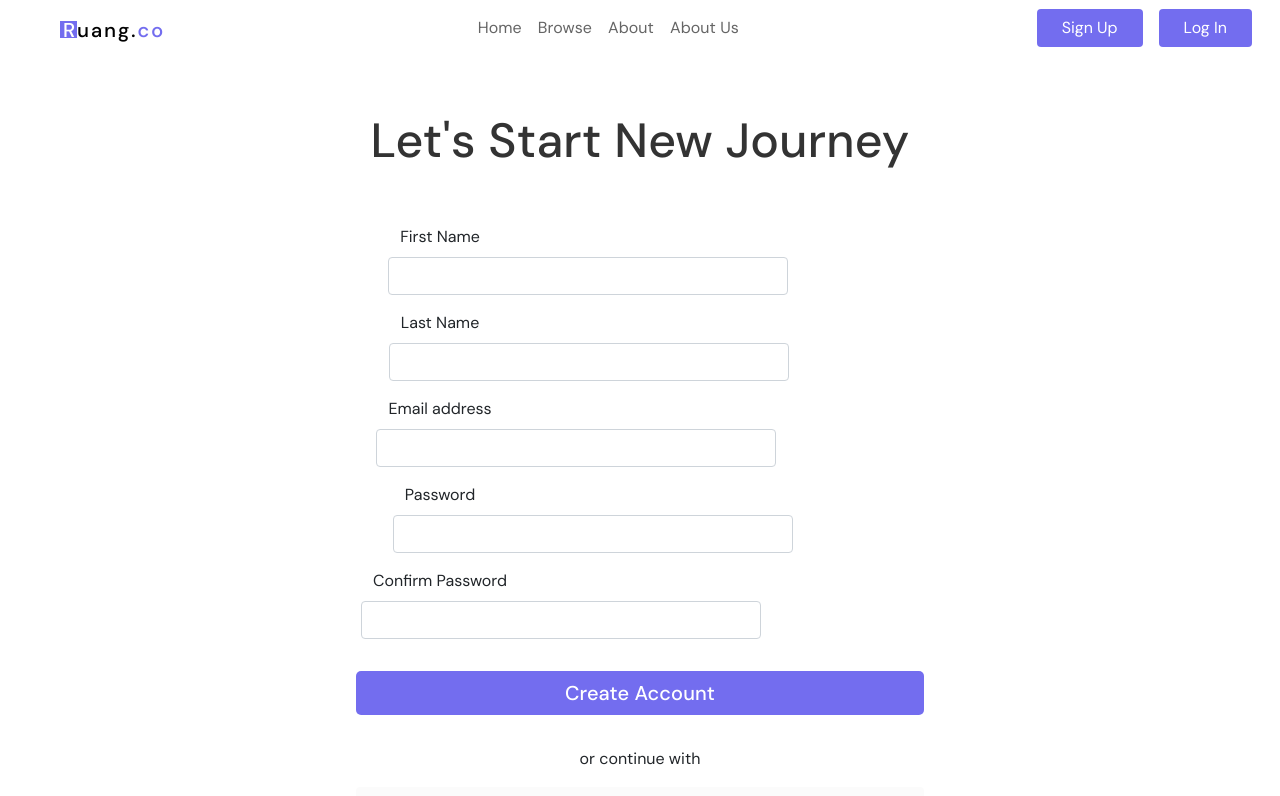
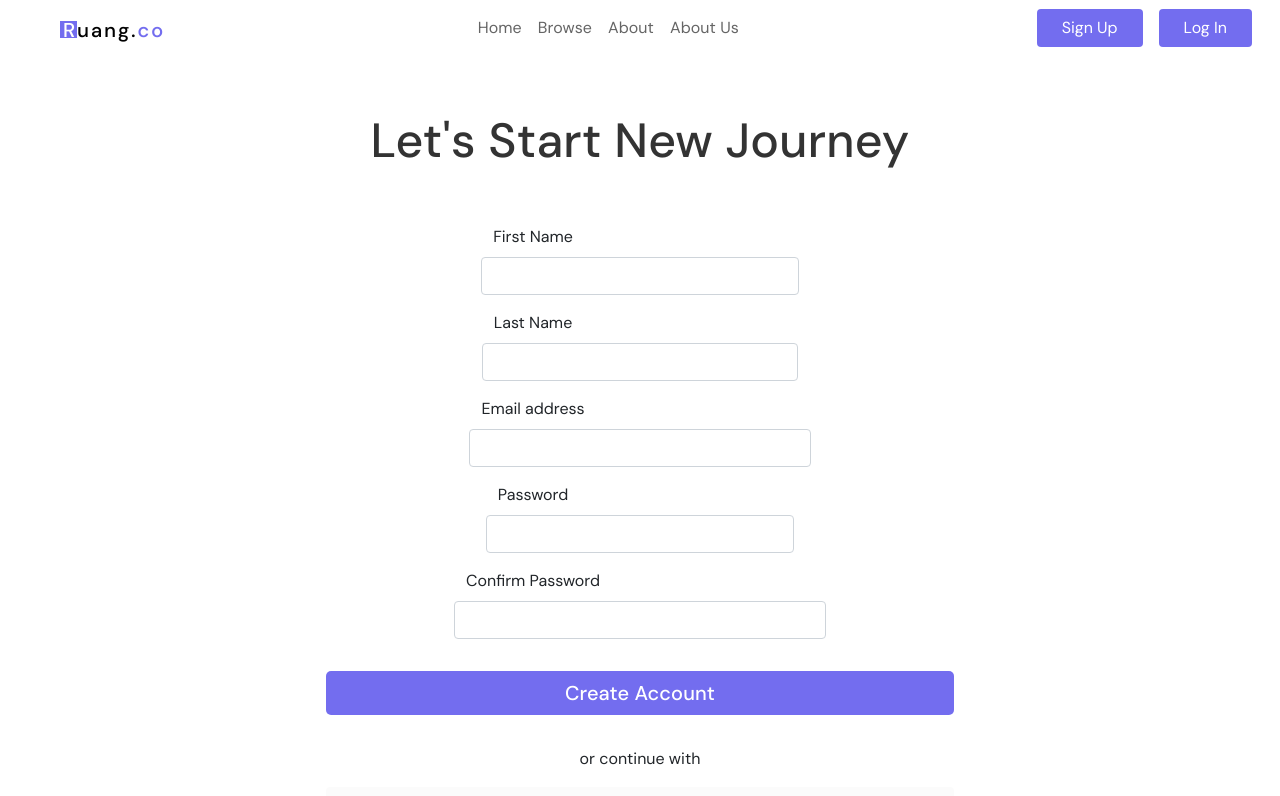
Before and after one commit to hearingcountry/Ruang.co-website, a React (Create React App) app: page /register in a window 1280 px wide. Shown: the top 796 px of the page. Built offline with nearby package versions, Linux system fonts and the light colour scheme.

Commit message:
Fix register form styling

```diff
--- a/src/pages/SignUp/Register.jsx
+++ b/src/pages/SignUp/Register.jsx
@@ -5,10 +5,6 @@ const titlePage = {
   fontSize: "48px",
   color: '#333333',
   letterSpacing: "0.005em",
-};
-
-const inputStyle = {
-  width: '25em',
 };
 
 const registerBtn = {
@@ -34,39 +30,53 @@ function Register() {
   return (
     <div className="my-5">
       <p className="text-center" style={titlePage}>Let's Start New Journey</p>
-
-      <form action="" className="mt-5 d-flex justify-content-center">
-        <div className="row mx-3 mx-sm-5 mx-md-5 mx-lg-5">
-          <div className="mb-3 d-flex justify-content-center">
+      <form action="" className="mt-5">
+        <div className="row">
+          <div class="d-flex justify-content-center">
+            <div className="mb-3">
               <div className="row">
                 <label htmlFor="" className="form-label">First Name</label>
-              <input type="text" className="form-control" style={inputStyle} required />
+                <input type="text" className="form-control" required />
               </div>
             </div>
-          <div className="mb-3 d-flex justify-content-center">
+          </div>
+
+          <div class="d-flex justify-content-center">
+            <div className="mb-3">
               <div className="row">
-              <label className="form-label">Last Name</label>
-              <input type="text" className="form-control" style={inputStyle} required />
+                <label htmlFor="" className="form-label">Last Name</label>
+                <input type="text" className="form-control" required />
               </div>
             </div>
-          <div className="mb-3 d-flex justify-content-center">
+          </div>
+
+          <div class="d-flex justify-content-center">
+            <div className="mb-3">
               <div className="row">
                 <label className="form-label">Email address</label>
-              <input type="email" className="form-control" style={inputStyle} />
+                <input type="email" className="form-control" />
               </div>
             </div>
-          <div className="mb-3 d-flex justify-content-center">
+          </div>
+
+          <div class="d-flex justify-content-center">
+            <div className="mb-3">
               <div className="row">
                 <label className="form-label">Password</label>
-              <input type="password" className="form-control" style={inputStyle} required />
+                <input type="password" className="form-control" required />
               </div>
             </div>
-          <div className="mb-3 d-flex justify-content-center">
+          </div>
+
+          <div class="d-flex justify-content-center">
+            <div className="mb-3">
               <div className="row">
                 <label className="form-label">Confirm Password</label>
-              <input type="password" className="form-control" style={inputStyle} required />
+                <input type="password" className="form-control" required />
               </div>
             </div>
+          </div>
+
           <div class="d-grid gap-2 col-6 mx-auto my-3">
             <button class="btn" type="button" style={registerBtn}>Create Account</button>
           </div>
@@ -77,9 +87,6 @@ function Register() {
               <img className="p-1" alt="Google" src={require("../../assets/GoogleSignIn.png")} style={imageStyle} />
             </button>
           </div>
-          {/* <button type="submit" className="btn w-100 d-flex justify-content-center" style={googleBtnStyle}>
-            <img className="p-1" alt="Google" src={require("../../assets/GoogleSignIn.png")} style={imageStyle} />
-          </button> */}
         </div>
       </form>
     </div>
```
Lines whose indentation alone changed are shown as unchanged.
